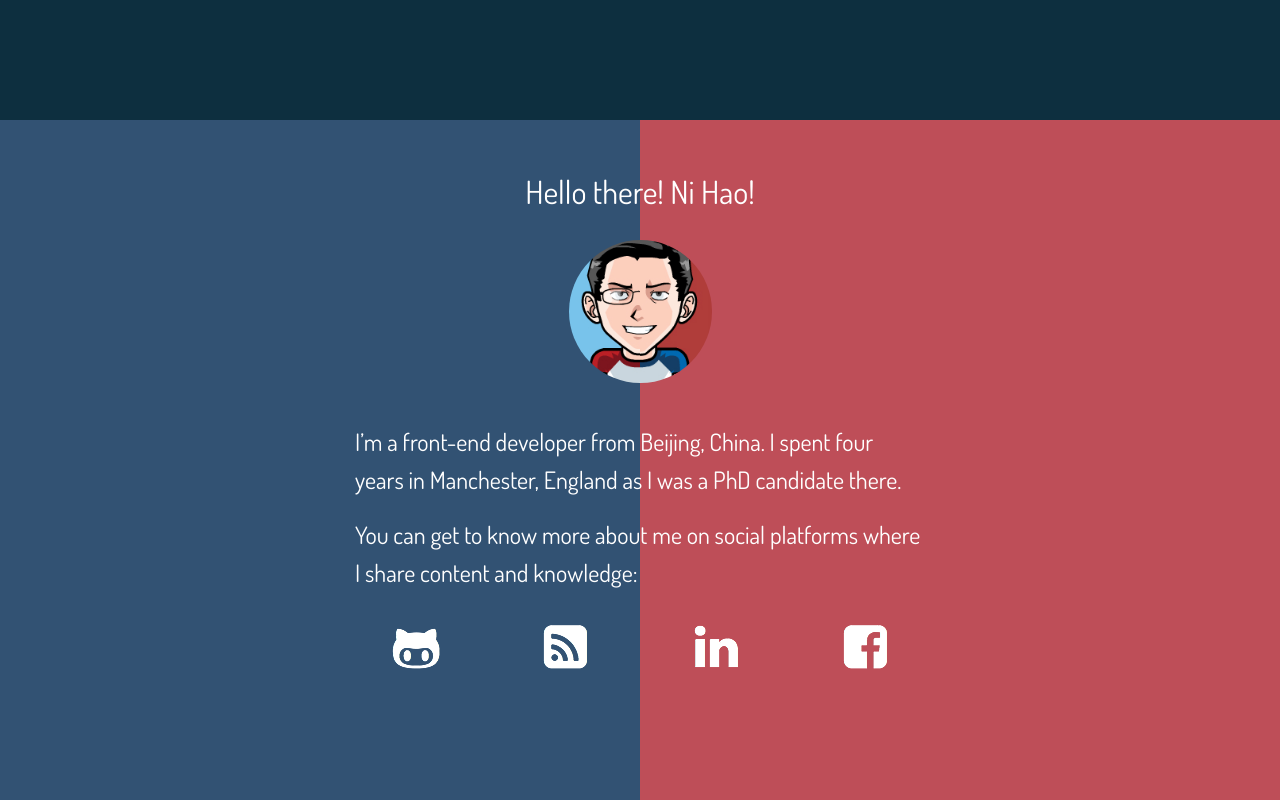
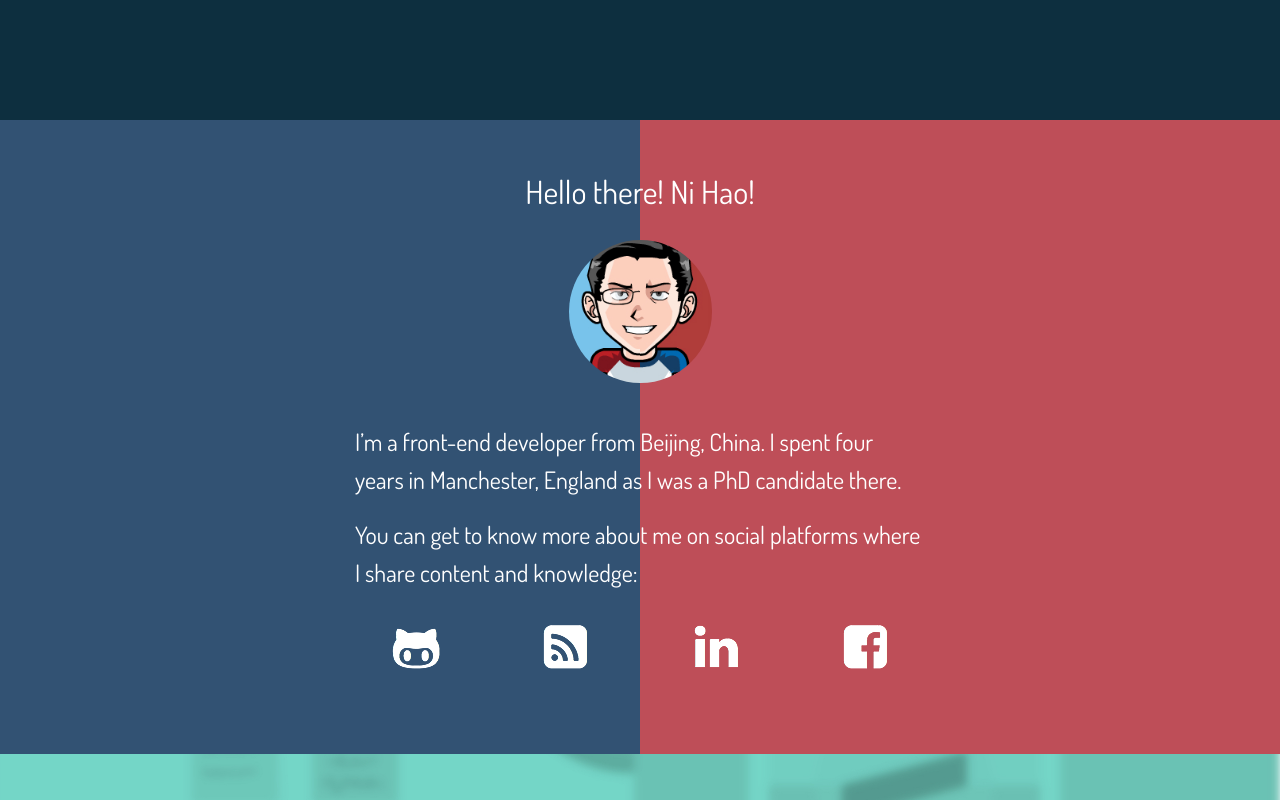
Before and after one commit to hufyhang/homepage, a plain HTML site: page site/index.html in a window 1280 px wide. Shown: the part 680-1480 px from the top of the page. Drawn offline with Linux system fonts and the light colour scheme.

Commit message:
removed buggy min-height

```diff
--- a/site/css/style.css
+++ b/site/css/style.css
@@ -119,6 +119,7 @@ section {
 }
 
 section#greetings {
+  background: #71CFC1;
   color: #FFF;
   font-size: 1.5rem;
   overflow: hidden;
@@ -139,8 +140,6 @@ section#greetings {
   z-index: 2;
   background: #325273;
   left: 0;
-  margin-top: -50px;
-  margin-bottom: -50px;
   right: 0;
   overflow: hidden;
 }
@@ -150,8 +149,6 @@ section#greetings {
   background: #BE4E58;
   z-index: 1;
   left: 0;
-  margin-top: -50px;
-  margin-bottom: -50px;
   right: 0;
 }
 
--- a/site/index.html
+++ b/site/index.html
@@ -27,7 +27,7 @@
     </div>
   </header>
 
-  <section id="greetings" class="text-center">
+  <section id="greetings" class="no-spacing text-center">
     <div id="magic-bg-left">
       <span id="avatar-left" class="avatar"></span>
     </div>
--- a/site/js/main.js
+++ b/site/js/main.js
@@ -8,8 +8,7 @@
   var $sections = $('section');
   var setHeight = function setHeight ($els, $target) {
     $els.forEach(function ($el) {
-      $el.css('height', $target.innerHeight() + 'px')
-      .css('min-height', $target.innerHeight() + 'px');
+      $el.css('height', $target.innerHeight() + 'px');
     });
   };
   setHeight([$header, $sections], $window);
@@ -34,8 +33,8 @@
   var setMagicHeight = function setMagicHeight () {
     var height = $content.innerHeight() + padding;
     $greeting.css('height', height + 'px');
-    $bgLeft.css('height', height * 2 + 'px');
-    $bgRight.css('height', height * 2 + 'px')
+    $bgLeft.css('height', height + 'px');
+    $bgRight.css('height', height + 'px')
             .css('width', $window.innerWidth() + 'px');
 
     $avatarLeft.css('left', $window.innerWidth() / 2 - offset + 'px');
```
